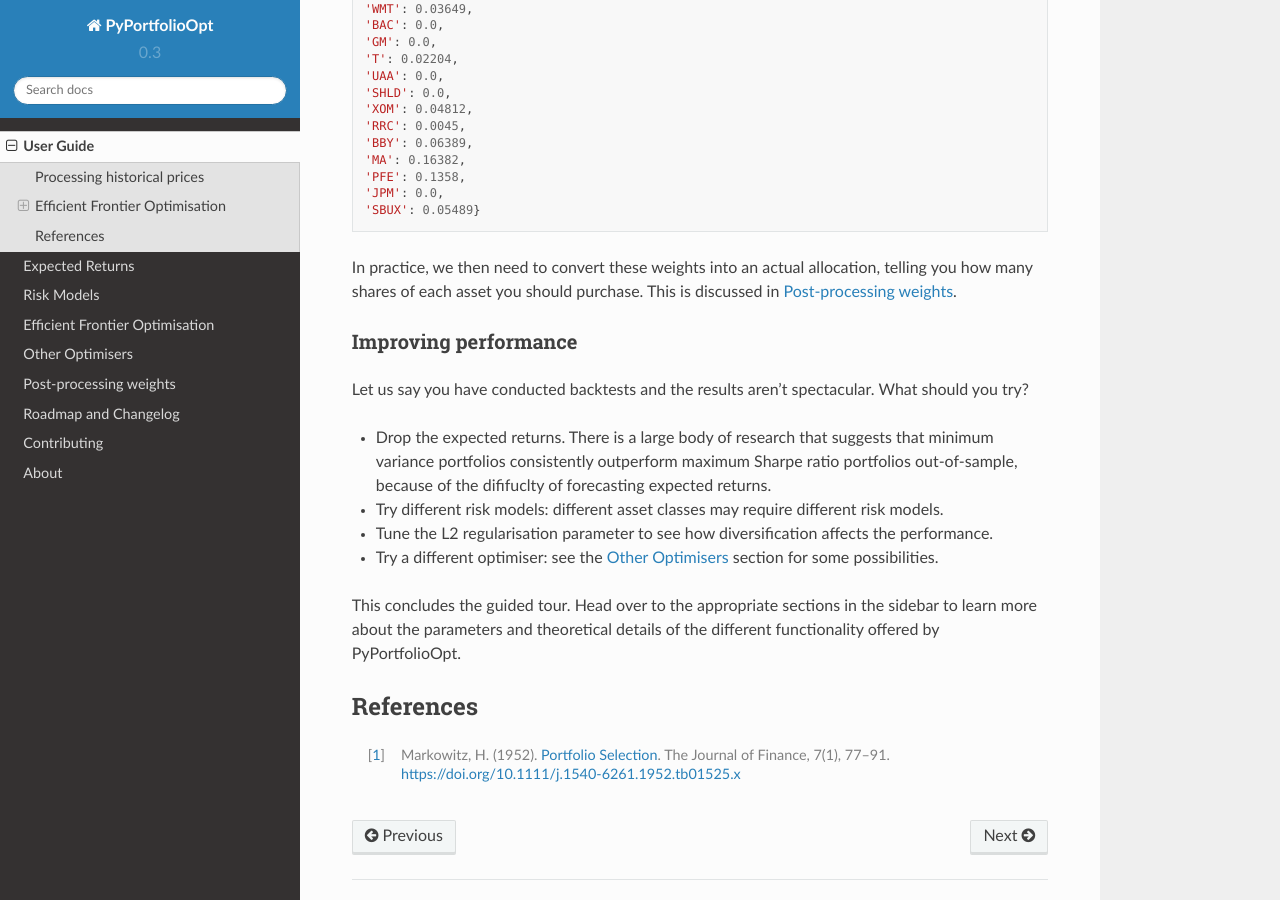
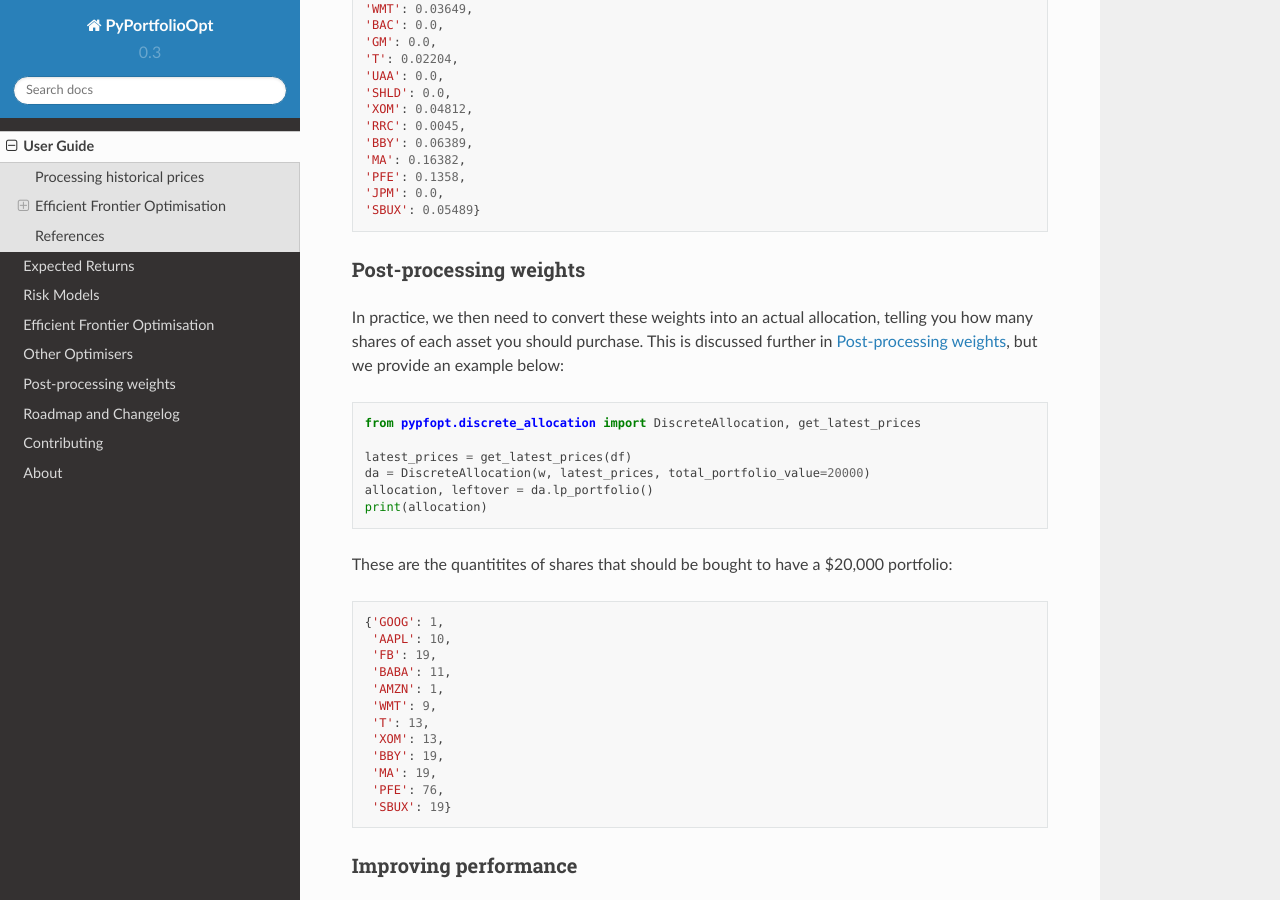
Before and after one commit to robertmartin8/PyPortfolioOpt, a Sphinx documentation site: the page built from docs/UserGuide.rst, in a window 1280 px wide and 900 px high, scrolled down 5542 px. Built offline with Sphinx 7.4.7 and the Read the Docs theme 2.0.0, drawn with Linux system fonts in a browser that asks for light colours; some of the changed text lies outside the part shown.

Commit message:
added discrete allocation to user guide

```diff
--- a/docs/UserGuide.rst
+++ b/docs/UserGuide.rst
@@ -58,9 +58,7 @@ between the available methods for estimating expected returns and the covariance
 Sensible defaults are :py:func:`expected_returns.mean_historical_return()` and
 the Ledoit Wolf shrinkage estimate of the covariance matrix found in
 :py:class:`risk_models.CovarianceShrinkage`. It is simply a matter of applying the
-relevant functions to the price dataset:
-
-.. code:: python
+relevant functions to the price dataset::
 
     from pypfopt.expected_returns import mean_historical_return
     from pypfopt.risk_models import CovarianceShrinkage
@@ -135,10 +133,7 @@ risk. So in practice, rather than trying to minimise volatility for a given targ
 return (as per Markowitz 1952), it often makes more sense to just find the portfolio
 that maximises the Sharpe ratio. This is implemented as the :py:meth:`max_sharpe`
 method in the  :py:class:`EfficientFrontier` class. Using the series ``mu`` and
-dataframe ``S`` from before:
-
-
-.. code:: python
+dataframe ``S`` from before::
 
     from pypfopt.efficient_frontier import EfficientFrontier
 
@@ -148,9 +143,7 @@ dataframe ``S`` from before:
 If you print these weights, you will get quite an ugly result, because they will
 be the raw output from the optimiser. As such, it is recommended that you use
 the :py:meth:`clean_weights` method, which truncates tiny weights to zero
-and rounds the rest.
-
-.. code:: python
+and rounds the rest::
 
     cleaned_weights = ef.clean_weights()
     print(cleaned_weights)
@@ -180,9 +173,7 @@ This prints::
 
 
 If we want to know the expected performance of the portfolio with optimal
-weights ``w``, we can use the :py:meth:`portfolio_performance` method:
-
-.. code:: python
+weights ``w``, we can use the :py:meth:`portfolio_performance` method::
 
     ef.portfolio_performance(verbose=True)
 
@@ -252,9 +243,35 @@ The result of this has far fewer negligible weights than before::
     'JPM': 0.0,
     'SBUX': 0.05489}
 
+Post-processing weights
+-----------------------
+
 In practice, we then need to convert these weights into an actual allocation,
 telling you how many shares of each asset you should purchase. This is discussed
-in :ref:`post-processing`.
+further in :ref:`post-processing`, but we provide an example below::
+
+    from pypfopt.discrete_allocation import DiscreteAllocation, get_latest_prices
+
+    latest_prices = get_latest_prices(df)
+    da = DiscreteAllocation(w, latest_prices, total_portfolio_value=20000)
+    allocation, leftover = da.lp_portfolio()
+    print(allocation)
+
+These are the quantitites of shares that should be bought to have a $20,000 portfolio::
+
+    {'GOOG': 1,
+     'AAPL': 10,
+     'FB': 19,
+     'BABA': 11,
+     'AMZN': 1,
+     'WMT': 9,
+     'T': 13,
+     'XOM': 13,
+     'BBY': 19,
+     'MA': 19,
+     'PFE': 76,
+     'SBUX': 19}
+
 
 Improving performance
 ---------------------
```
